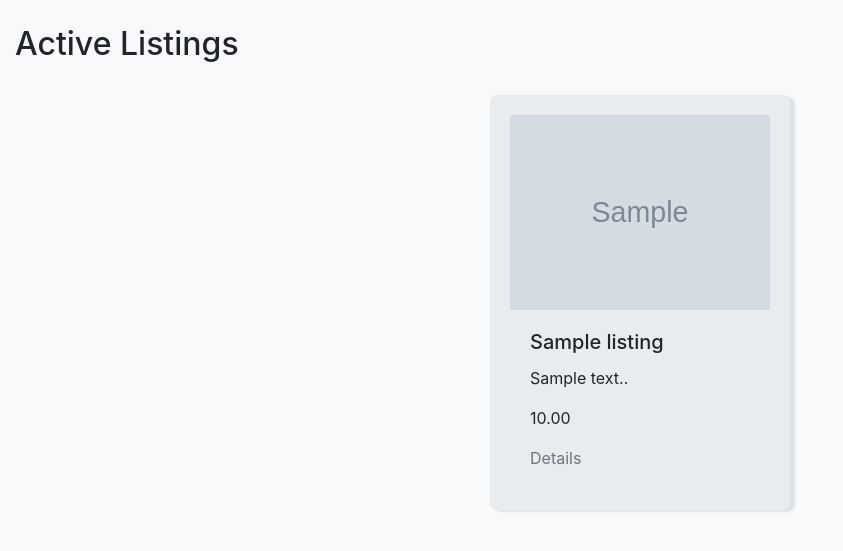
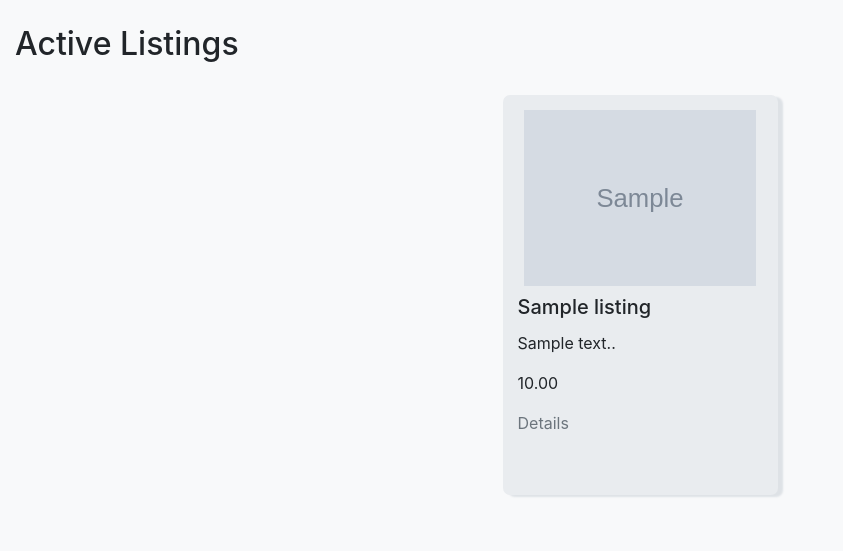
Before and after one commit to ycolagelo/commerce-, a Django app: page / in a window 1280 px wide. Shown: the part 56-607 px from the top of the page, without its empty margins (0-843 px from the left). Run offline with Django 3.2, Linux system fonts and the light colour scheme; tables that the repository leaves empty hold one stand-in row (values such as "Sample post"); grey boxes marked "Sample" are stand-in pictures; some libraries are stand-ins or nearby versions.

Commit message:
done cards first pass

```diff
--- a/auctions/static/auctions/styles.css
+++ b/auctions/static/auctions/styles.css
@@ -74,10 +74,26 @@ a:focus {
 }
 
 .listing-card {
-    width: 300px;
-    padding: 20px;
+    width: 275px;
+    padding: 15px;
     background-color: #E9ECEF;
     margin: 7px;
     border-radius: 7px;
     box-shadow: 5px 2px 2px #DEE2E6;
+    height: 400px
 }
+
+.listing-card-top {
+    height: 50%;
+    display: flex;
+    justify-content: center;
+}
+
+.listing-card-bottom {
+    height: 50%
+}
+
+.card-image {
+    max-height: 95%;
+    max-width: 95%;
+}
--- a/auctions/templates/auctions/index.html
+++ b/auctions/templates/auctions/index.html
@@ -5,15 +5,14 @@
 <div class="listing-card-container">
     {% for item in active_listings%}
     <div class="listing-card">
+            <div class="listing-card-top">
                 {% if item.image.url%}
-        <div class="index_image">
-            <img src="{{item.image.url}}" class="card-img-top index_image" alt="...">
-        </div>
+                    <img src="{{item.image.url}}" class="card-image" alt="...">
                 {% else %}
                     <p>No Image</p>
                 {% endif %}
-
-        <div class="card-body">
+            </div>
+            <div class="listing-card-bottom">
                 <h5 class="card-title">{{item.name}}</h5>
                 <p class="card-text">{{item.description}}.</p>
                 <p class="card-text">{{item.price}}</p>
```
Lines whose indentation alone changed are shown as unchanged.
